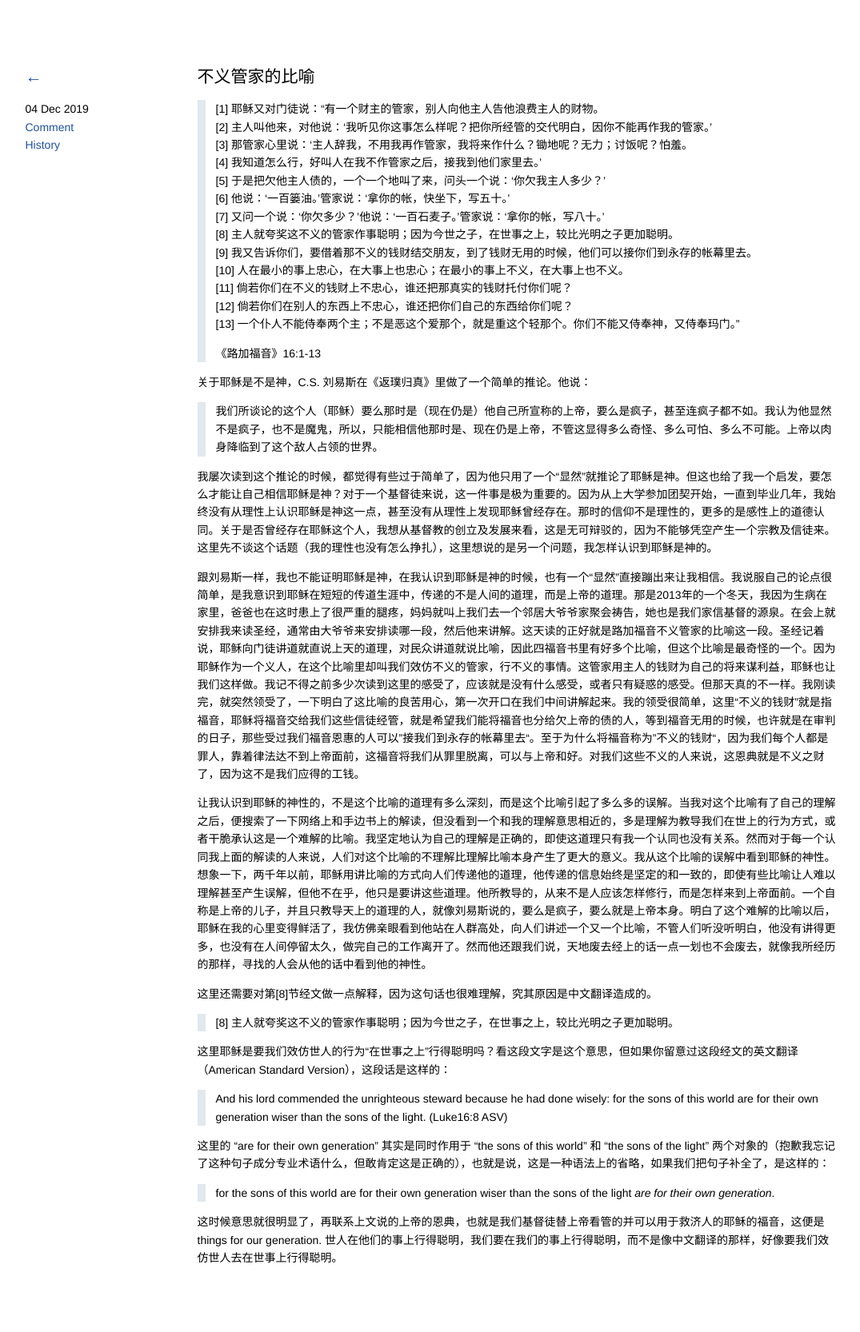
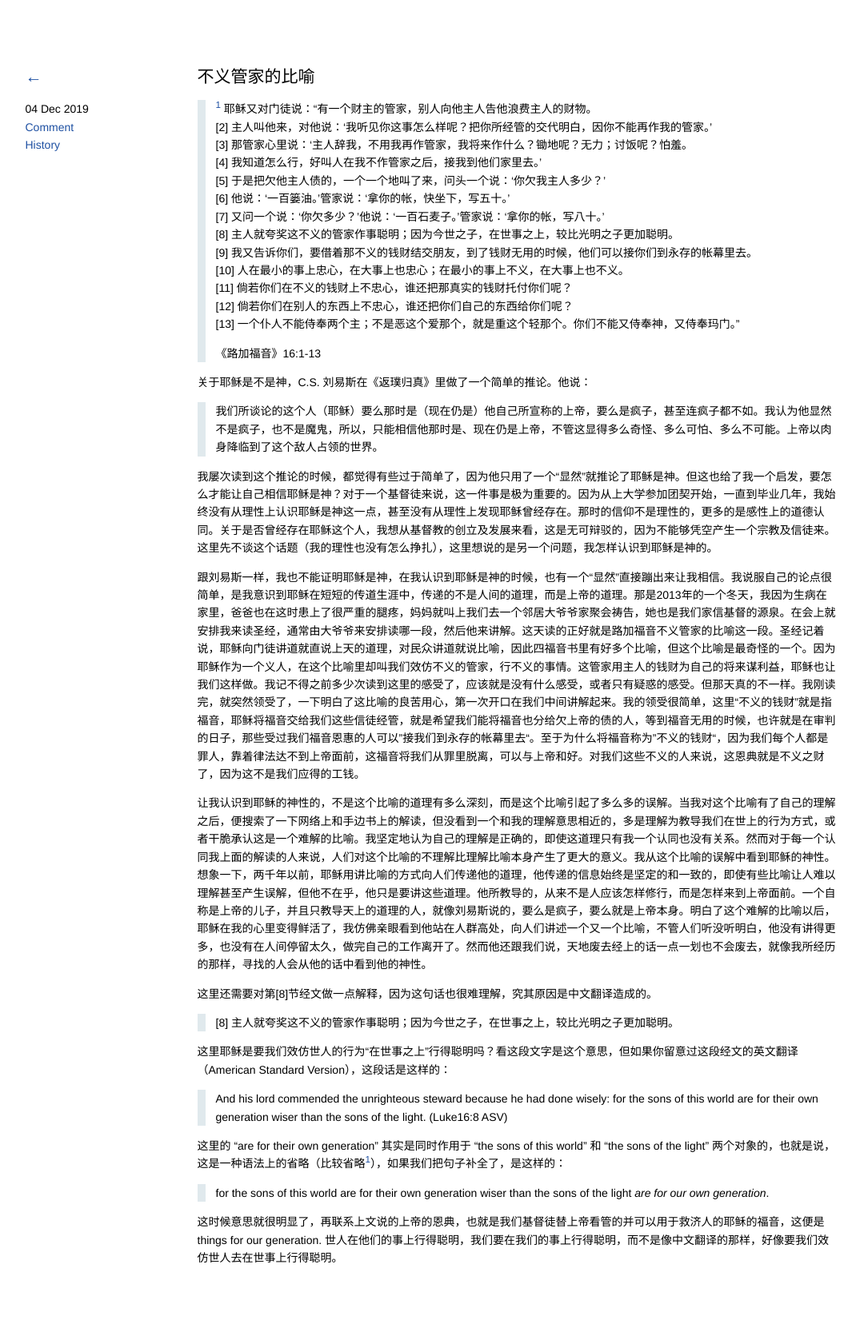
Before and after one commit to kidlj/awei, a Jekyll site: the page built from _blog/parable-of-the-unjust-steward.md, in a window 1280 px wide. Shown: the whole page at 80% size, without its empty margins (101-1176 px from the left). Built offline with Jekyll 4.4.1, drawn with Linux system fonts in a browser that asks for light colours.

Commit message:
add link to Comparative deletion

```diff
--- a/_blog/parable-of-the-unjust-steward.md
+++ b/_blog/parable-of-the-unjust-steward.md
@@ -37,8 +37,10 @@ date: 2019-12-04
 
 > And his lord commended the unrighteous steward because he had done wisely: for the sons of this world are for their own generation wiser than the sons of the light. (Luke16:8 ASV)
 
-这里的 "are for their own generation" 其实是同时作用于 "the sons of this world" 和 "the sons of the light" 两个对象的（抱歉我忘记了这种句子成分专业术语什么，但敢肯定这是正确的），也就是说，这是一种语法上的省略，如果我们把句子补全了，是这样的：
+这里的 "are for their own generation" 其实是同时作用于 "the sons of this world" 和 "the sons of the light" 两个对象的，也就是说，这是一种语法上的省略（比较省略[1]），如果我们把句子补全了，是这样的：
 
-> for the sons of this world are for their own generation wiser than the sons of the light *are for their own generation*.
+> for the sons of this world are for their own generation wiser than the sons of the light *are for our own generation*.
 
 这时候意思就很明显了，再联系上文说的上帝的恩典，也就是我们基督徒替上帝看管的并可以用于救济人的耶稣的福音，这便是 things for our generation. 世人在他们的事上行得聪明，我们要在我们的事上行得聪明，而不是像中文翻译的那样，好像要我们效仿世人去在世事上行得聪明。
+
+[1]: https://en.wikipedia.org/wiki/Ellipsis_(linguistics)#Comparative_deletion
```
